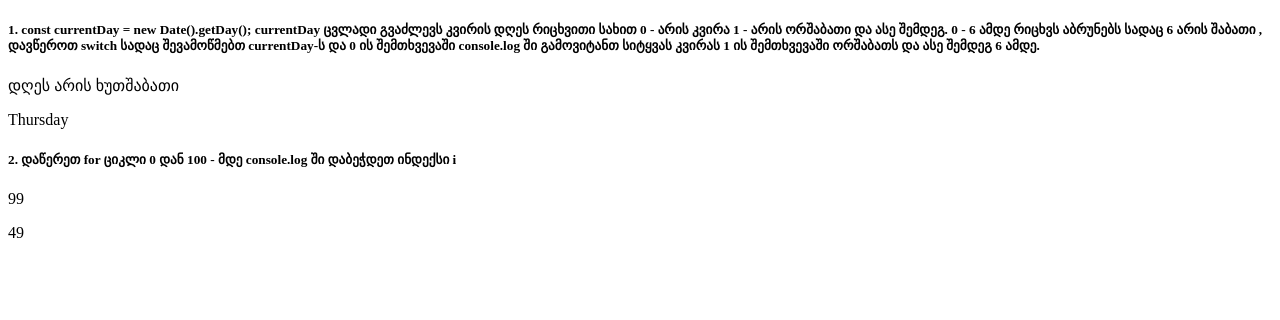
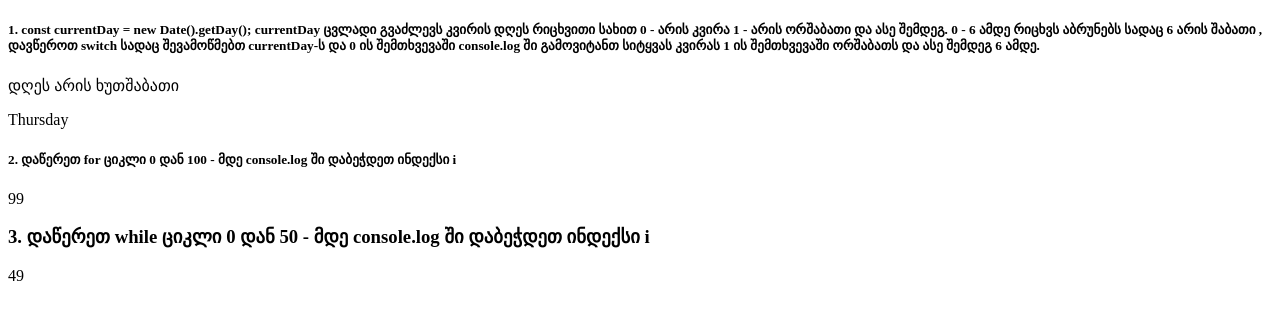
Before and after one commit to Theo-Matcharashvili/homework15, a plain HTML site: page index.html in a window 1280 px wide. Drawn offline with Linux system fonts and the light colour scheme.

Commit message:
Update index.html

```diff
--- a/index.html
+++ b/index.html
@@ -11,7 +11,7 @@
 		<p id="day"></p>
 		<h5>2. დაწერეთ for ციკლი 0 დან 100 - მდე console.log ში დაბეჭდეთ ინდექსი i</h5>
 		<p id="num"></p>
-
+		<h3>3. დაწერეთ while ციკლი 0 დან 50 - მდე console.log ში დაბეჭდეთ ინდექსი i</h3>
 		<p id="num2"></p>
 		<script type="text/javascript">
 		//task 1
```
